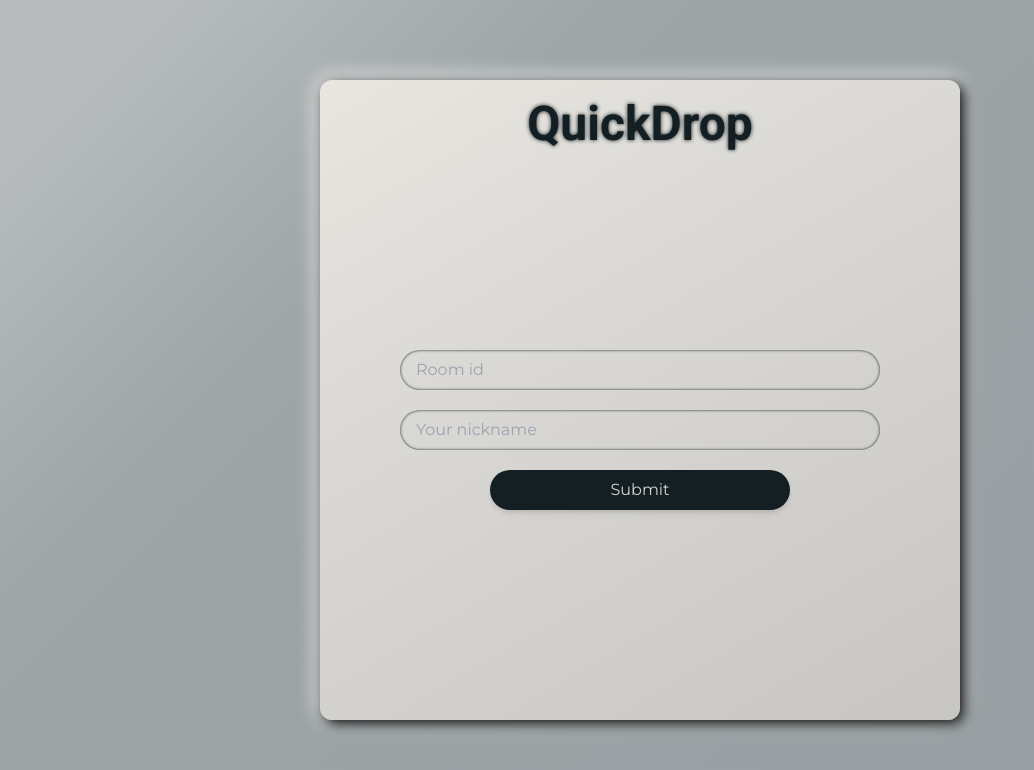
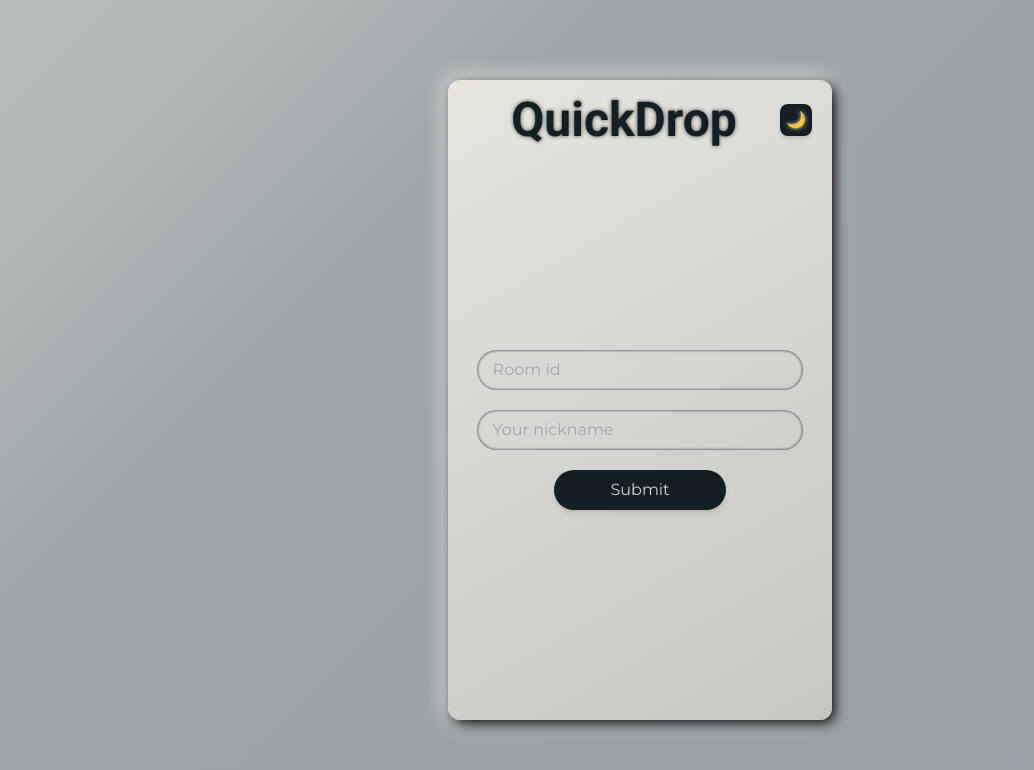
Before and after one commit to DryhaAndrii/quickDrop, a Next.js app in the folder client/: page / in a window 1280 px wide. Shown: the top 770 px of the page, without its empty margins (0-1034 px from the left). Built offline with nearby package versions, Linux system fonts and the light colour scheme.

Commit message:
some work with theme switching

```diff
--- a/client/app/components/button/button.tsx
+++ b/client/app/components/button/button.tsx
@@ -1,24 +1,20 @@
 interface ButtonProps {
-    children?: React.ReactNode;
-    variant?: "default" | "fullRounded";
-    type?: "button" | "submit";
+  children?: React.ReactNode
+  variant?: 'default' | 'fullRounded'
+  type?: 'button' | 'submit',
+  onClick?: () => void
 }
 
-  export default function Button({
-    children,
-    variant = "default",
-    type = "button",
-  }: ButtonProps) {
-    const baseStyles =
-      "w-full px-4 py-2  shadow-md transition bg-foreground text-background hover:opacity-80";
+export default function Button({ onClick, children, variant = 'default', type = 'button' }: ButtonProps) {
+  const baseStyles = 'size-full flex justify-center items-center  shadow-md transition bg-foreground text-background hover:opacity-80 dark:bg-white'
   const variants = {
-      default: "rounded-lg",
-      fullRounded: "rounded-full",
-    };
+    default: 'rounded-lg',
+    fullRounded: 'rounded-full',
+  }
 
   return (
-      <button type={type} className={`${baseStyles} ${variants[variant]}`}>
+    <button onClick={onClick} type={type} className={`${baseStyles} ${variants[variant]}`}>
       {children}
     </button>
-    );
+  )
 }
--- a/client/app/components/centralPanel/centralPanel.tsx
+++ b/client/app/components/centralPanel/centralPanel.tsx
@@ -4,10 +4,8 @@ interface CentralPanelProps {
 
 export default function CentralPanel({ children }: CentralPanelProps) {
   return (
-    <div className="w-[90%] sm:w-3/4 md:w-[50%] flex justify-center items-center m-auto h-screen">
-      <div className="flex flex-col justify-between gap-5 p-5 w-full  bg-background2 h-[80%] bg-form-gradient-light dark:bg-form-gradient-dark rounded-xl shadow-centralPanelShadow">
-        {children}
-      </div>
+    <div className="size-full flex flex-col justify-between gap-5 p-5 w-full bg-central-panel-gradient rounded-xl shadow-centralPanelShadow">
+      {children}
     </div>
   )
 }
--- a/client/app/components/header/header.tsx
+++ b/client/app/components/header/header.tsx
@@ -1,4 +1,7 @@
+'use client'
 import { Roboto } from 'next/font/google'
+import ThemeSwitcher from '../themeSwitcher/themeSwitcher'
+
 
 const roboto = Roboto({
   subsets: ['latin'],
@@ -6,9 +9,17 @@ const roboto = Roboto({
 })
 
 export default function Header() {
+
   return (
-    <header className="h-10 ">
-      <h1 className={`${roboto.className} text-5xl drop-shadow-textShadow text-foreground flex justify-center`}>QuickDrop</h1>
+    <header className="h-10 flex justify-between items-center">
+      <h1
+        className={`${roboto.className} grow text-5xl drop-shadow-textShadow text-foreground flex justify-center`}
+      >
+        QuickDrop
+      </h1>
+      <div className=" size-8">
+        <ThemeSwitcher />
+      </div>
     </header>
   )
 }
--- /dev/null
+++ b/client/app/components/themeSwitcher/themeSwitcher.tsx
@@ -0,0 +1,19 @@
+'use client'
+import Button from '../button/button'
+import { useTheme } from 'next-themes'
+export default function ThemeSwitcher() {
+  const { theme, setTheme, systemTheme } = useTheme()
+
+  function themeButtonHandler() {
+    setTheme(currentTheme === 'dark' ? 'light' : 'dark')
+    console.log('Theme')
+  }
+
+  const currentTheme = theme === 'system' ? systemTheme : theme
+
+  return (
+    <Button onClick={themeButtonHandler}>
+      <span style={{ textShadow: `0px 0px 4px var(--background)` }}>{currentTheme === 'dark' ? '🌞' : '🌙'}</span>
+    </Button>
+  )
+}
--- /dev/null
+++ b/client/app/components/themeUpdater/themeUpdater.tsx
@@ -0,0 +1,23 @@
+'use client';
+import {  useTheme } from "next-themes";
+import { useEffect } from "react";
+
+export default function ThemeUpdater() {
+    const { theme, systemTheme } = useTheme();
+    const currentTheme = theme === "system" ? systemTheme : theme;
+
+    useEffect(() => {
+      if (typeof window !== "undefined") {
+        document.documentElement.style.setProperty(
+          "--background",
+          currentTheme === "dark" ? "#141f24" : "#d7d5cf"
+        );
+        document.documentElement.style.setProperty(
+          "--foreground",
+          currentTheme === "dark" ? "#d7d5cf" : "#141f24"
+        );
+      }
+    }, [currentTheme]);
+
+    return null;
+  }
--- a/client/app/globals.css
+++ b/client/app/globals.css
@@ -5,13 +5,28 @@
 :root {
   --background: #d7d5cf;
   --foreground: #141f24;
+  --body-gradient: linear-gradient(135deg, #b9bcbd 0%, #b5baba 10%, #9ea5a7 30%, #959ea2 100%);
+  --central-panel-gradient: linear-gradient(150deg, #e9e6e0 0%, #dbdad6 33%, #d2d0cc 66%, #c8c6c2 100%);
+
+
+  --central-panel-shadow: 4px 4px 14px 0px black, 0 0 20px 2px white;
+
+  --text-shadow: 0px 0px 2px #000000a6;
+
+  --input-shadow: inset 0px 0px 3px #141f24;
 }
 
-@media (prefers-color-scheme: dark) {
-  :root {
-    --background: #141f24;
-    --foreground: #d7d5cf;
-  }
+.dark {
+  --background: #141f24;
+  --foreground: #d7d5cf;
+  --body-gradient: linear-gradient(135deg, #2f454f 0%, #253740 10%, #141f24 30%, #0c1417 100%);
+  --central-panel-gradient: linear-gradient(150deg, #304d5c 0%, #253d49 33%, #192a31 66%, #0f1a1f 100%);
+
+  --central-panel-shadow: 4px 4px 14px 0px #000000, 0 0 20px 2px #37515e;
+
+  --text-shadow: 0px 0px 2px #d7d5cf;
+
+  --input-shadow: inset 0px 0px 3px #d7d5cf;
 }
 
 body {
@@ -30,6 +45,6 @@ button,
 textarea,
 select {
   font-family: var(--font-montserrat), sans-serif;
-  border:none;
+  border: none;
   outline: none;
 }
--- a/client/app/layout.tsx
+++ b/client/app/layout.tsx
@@ -1,14 +1,13 @@
 import type { Metadata } from 'next'
 import { Montserrat } from 'next/font/google'
+import { ThemeProvider } from "next-themes";
 import './globals.css'
-import Header from './components/header/header'
-import CentralPanel from './components/centralPanel/centralPanel'
+import ThemeUpdater from './components/themeUpdater/themeUpdater';
 
 const montserrat = Montserrat({
   variable: '--font-montserrat',
   subsets: ['latin'],
 })
-
 
 export const metadata: Metadata = {
   title: 'Quick Drop | Fast File Sharing',
@@ -23,6 +22,8 @@ export const metadata: Metadata = {
   ],
 }
 
+
+
 export default function RootLayout({
   children,
 }: Readonly<{
@@ -31,12 +32,12 @@ export default function RootLayout({
   return (
     <html lang="en">
       <body
-        className={`${montserrat.variable} antialiased bg-gradient-light dark:bg-gradient-dark`}
+        className={`${montserrat.variable} antialiased bg-body-gradient`}
       >
-        <CentralPanel>
-          <Header />
+        <ThemeProvider attribute="class" defaultTheme="system">
+        <ThemeUpdater />
           {children}
-        </CentralPanel>
+        </ThemeProvider>
       </body>
     </html>
   )
--- a/client/app/page.tsx
+++ b/client/app/page.tsx
@@ -1,19 +1,28 @@
 import Button from './components/button/button'
+import CentralPanel from './components/centralPanel/centralPanel'
 import Form from './components/form/form'
+import Header from './components/header/header'
 import Input from './components/input/input'
 
 export default function Home() {
   return (
+    <div className="w-[95%] max-w-96 flex justify-center items-center m-auto h-screen">
+      <div className='size-full h-[80%]'>
+        <CentralPanel>
+          <Header />
           <Form>
-      <div className="w-[95%] md:w-[80%] flex flex-col gap-5 m-0 mx-auto">
-        <Input placeholder="Room id" variant="fullRounded" name='roomId'/>
-        <Input placeholder="Your nickname" variant="fullRounded" name='nickName'/>
+            <div className="w-[95%] flex flex-col gap-5 m-0 mx-auto">
+              <Input placeholder="Room id" variant="fullRounded" name="roomId" />
+              <Input placeholder="Your nickname" variant="fullRounded" name="nickName" />
             </div>
-      <div className="w-[50%] justify-center m-0 mx-auto">
+            <div className="w-[50%] h-10 justify-center m-0 mx-auto">
               <Button variant="fullRounded" type="submit">
                 Submit
               </Button>
             </div>
           </Form>
+        </CentralPanel>
+      </div>
+    </div>
   )
 }
--- a/client/tailwind.config.ts
+++ b/client/tailwind.config.ts
@@ -1,36 +1,35 @@
-import type { Config } from 'tailwindcss'
+import type { Config } from "tailwindcss";
 
 export default {
   content: [
-    './pages/**/*.{js,ts,jsx,tsx,mdx}',
-    './components/**/*.{js,ts,jsx,tsx,mdx}',
-    './app/**/*.{js,ts,jsx,tsx,mdx}',
+    "./pages/**/*.{js,ts,jsx,tsx,mdx}",
+    "./components/**/*.{js,ts,jsx,tsx,mdx}",
+    "./app/**/*.{js,ts,jsx,tsx,mdx}",
   ],
   theme: {
     extend: {
+      //================shadows===================
       boxShadow: {
-        centralPanelShadow: '4px 4px 14px 0px black, 0 0 20px 2px white',
-        inputShadow: 'inset 0px 0px 3px #141f24',
-        inputShadowDark: 'inset 0px 0px 3px #d7d5cf',
+        centralPanelShadow: "var(--central-panel-shadow)",
+        inputShadow: "var(--input-shadow)",
       },
       dropShadow: {
-        textShadow: '0px 0px 2px #141f24',
-        textShadowDark: '0px 0px 2px #d7d5cf',
+        textShadow: "var(--text-shadow)",
       },
+
+      //==================backgrounds====================
       backgroundImage: {
-        'gradient-light':
-          'linear-gradient(135deg, #b9bcbd 0%, #b5baba 10%, #9ea5a7 30%, #959ea2 100%)',
-        'gradient-dark': 'linear-gradient(to bottom, #1a1a1a, #000000)',
-        'form-gradient-light':
-          'linear-gradient(150deg, #e9e6e0 0%, #dbdad6 33%, #d2d0cc 66%, #c8c6c2 100%)',
-        'form-gradient-dark': 'linear-gradient(to bottom, #1a1a1a, #000000)',
+        "body-gradient": "var(--body-gradient)",
+        "central-panel-gradient": "var(--central-panel-gradient)",
       },
+
+      //================colors===================
       colors: {
-        background: 'var(--background)',
-        background2: 'var(--background2)',
-        foreground: 'var(--foreground)',
+        background: "var(--background)",
+        background2: "var(--background2)",
+        foreground: "var(--foreground)",
       },
     },
   },
   plugins: [],
-} satisfies Config
+} satisfies Config;
```
Also changed, not shown: client/package.json (+5 -4 lines), 1 other file (tests, documents, lock files or other folders). Lines whose indentation alone changed are shown as unchanged.
